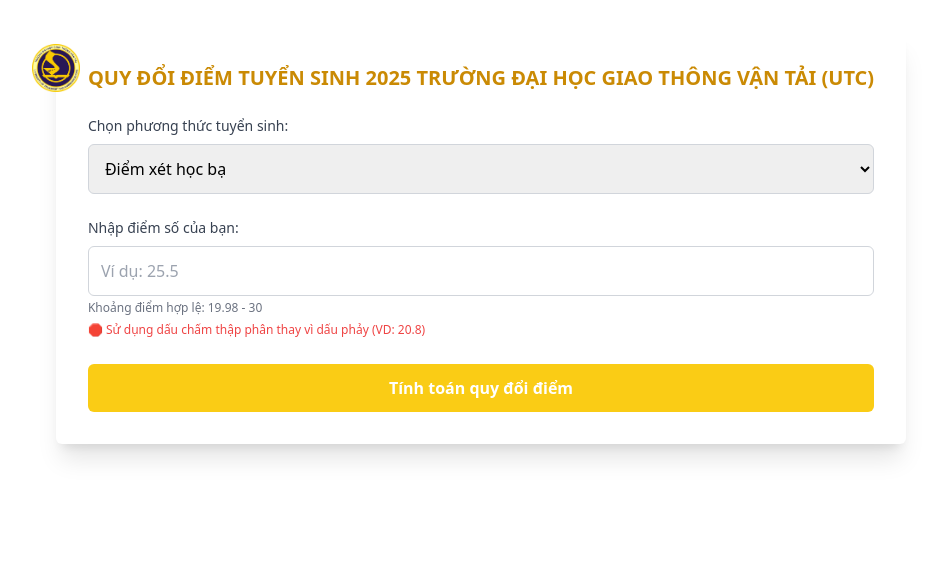
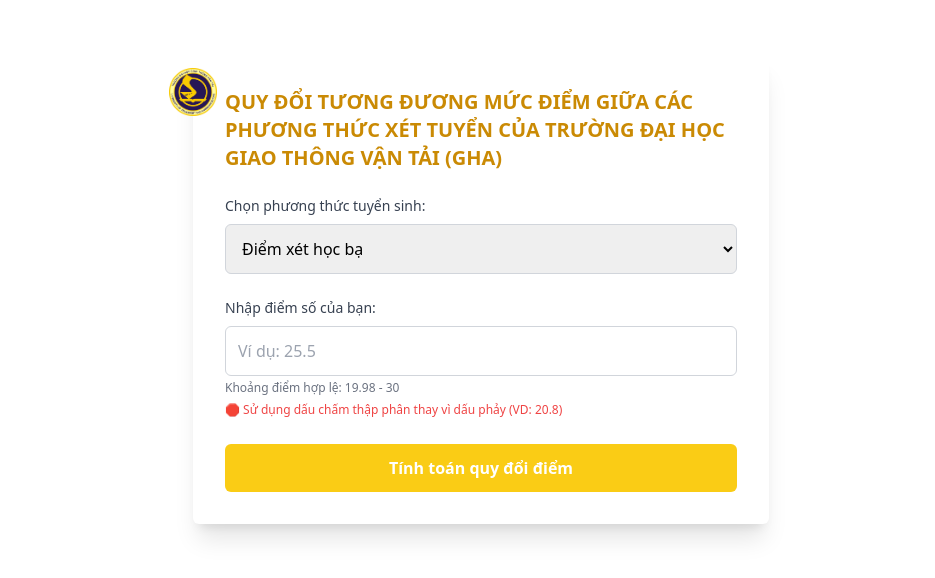
Before and after one commit to C04L/QuyDoiDiemGTVT, a Nuxt app: page / in a window 1280 px wide. Shown: the top 578 px of the page, without its empty margins (159-1094 px from the left). Built offline with nearby package versions, Linux system fonts and the light colour scheme.

Commit message:
change title

```diff
--- a/app/components/CalcPanel.vue
+++ b/app/components/CalcPanel.vue
@@ -43,10 +43,10 @@
 </script>
 
 <template>
-  <div class="bg-white shadow-xl p-8 rounded-md my-8 relative transition-all">
+  <div class="bg-white shadow-xl p-8 rounded-md sm:my-14 my-8 w-[36rem] relative transition-all">
     <img src="/gtvt.png" alt="logo gtvt" class="lg:w-12 sm:w-24 w-20 lg:absolute lg:-left-6 lg:top-3 mx-auto mb-6">
     <h1 class="uppercase font-semibold text-yellow-600 text-xl mb-6">
-      quy đổi điểm tuyển sinh 2025 trường đại học giao thông vận tải (UTC)
+      quy đổi tương đương mức điểm giữa các phương thức xét tuyển của trường đại học giao thông vận tải (GHA)
     </h1>
 
     <section class="space-y-6">
```
